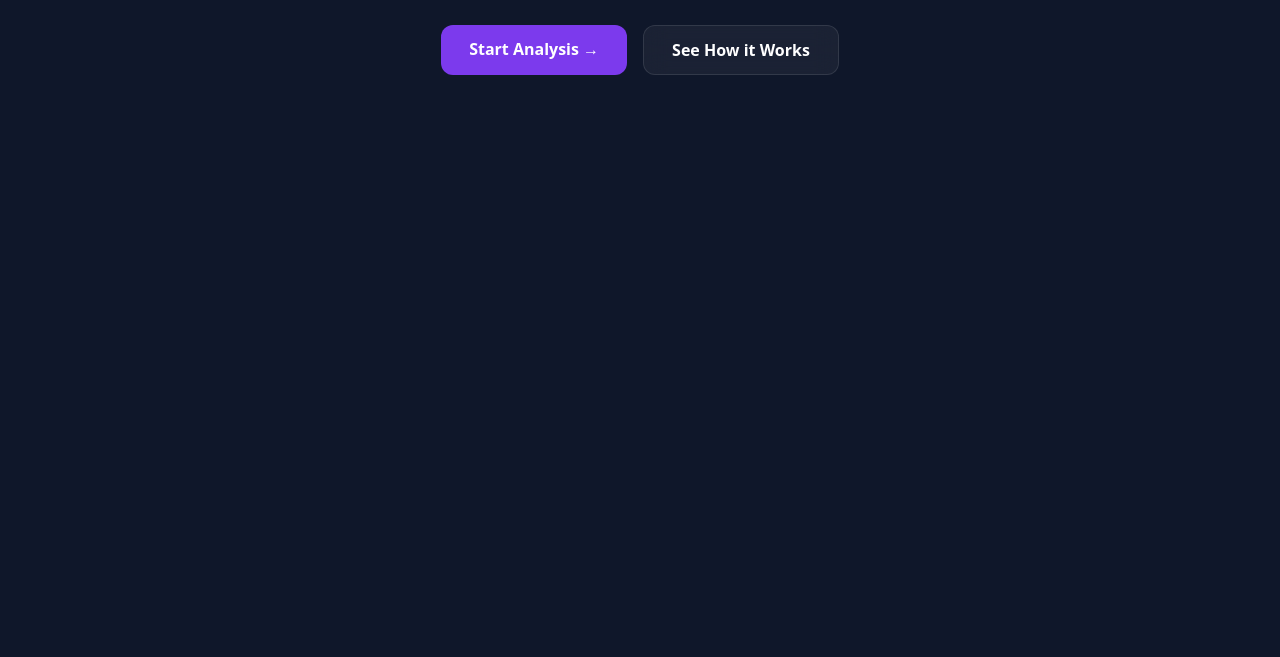
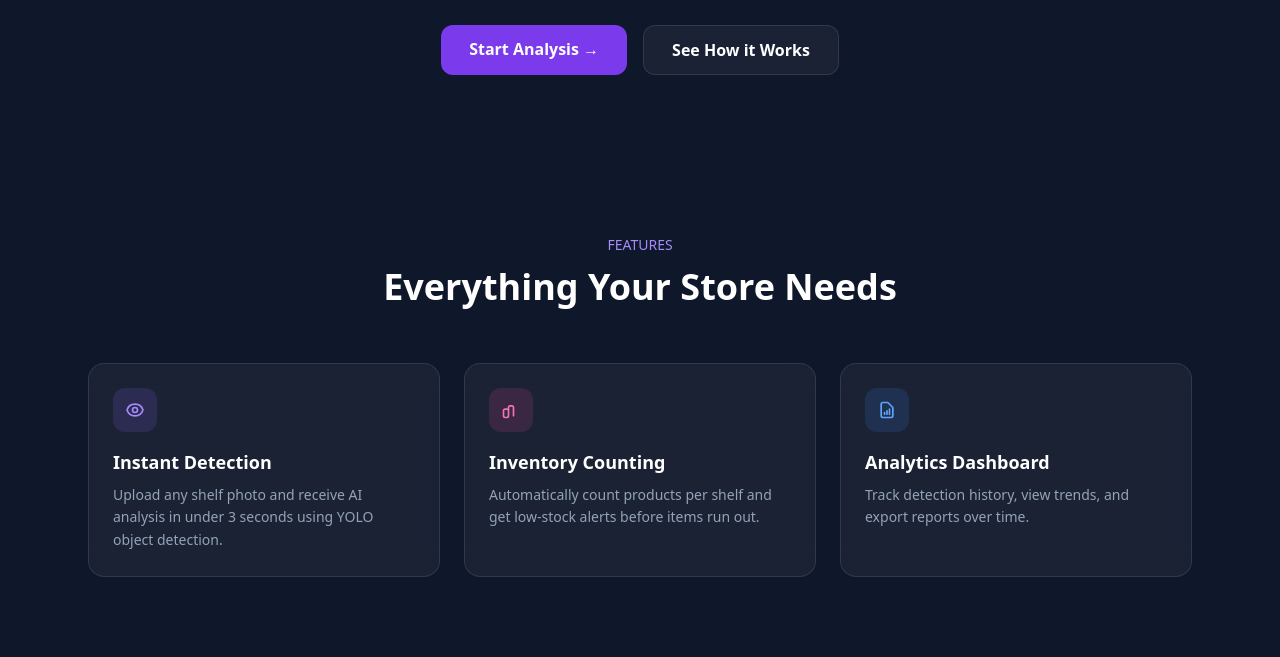
Before and after one commit to cvngi5/ShelfSense-AI, a Flask app: page / in a window 1280 px wide. Shown: the part 426-1083 px from the top of the page. Before the commit the page ends 501 px from the top, so only its background shows below. Run offline with Flask 3, Linux system fonts and the light colour scheme; some libraries are stand-ins or nearby versions.

Commit message:
feat: add features section with 3 glassmorphism cards

```diff
--- a/templates/index.html
+++ b/templates/index.html
@@ -71,6 +71,64 @@
           </div>
     </section>
 
+    <!-- Features Section -->
+     <section id="features" class="px-6 py-20 max-w-6xl mx-auto">
+
+        <div class="text-center mb-14">
+            <p class="text-violet-400 text-sm font-medium tracking-widset uppercase mb-3">Features</p>
+            <h2 class="text-3xl md:text-4xl font-bold text-white">
+                Everything Your Store Needs
+            </h2>
+        </div>
+
+        <div class="grid grid-cols-1 md:grid-cols-3 gap-6">
+
+            <!-- Card 1 -->
+             <div class="glass-card rounded-2xl p-6 hover:border-violet-500/40 transition-all duration-300">
+                <div class="w-11 h-11 bg-violet-500/15 rounded-xl flex items-center justify-center mb-4">
+                <svg class="w-5 h-5 text-violet-400" fill="none" stroke="currentColor" viewBox="0 0 24 24">
+                    <path stroke-linecap="round" stroke-linejoin="round" stroke-width="2"
+                        d="M15 12a3 3 0 11-6 0 3 3 0 016 0z M2.458 12C3.732 7.943 7.523 5 12 5c4.478 0 8.268 2.943 9.542 7-1.274 4.057-5.064 7-9.542 7-4.477 0-8.268-2.943-9.542-7z"/>
+                </svg>
+            </div>
+            <h3 class="text-white font-semibold text-lg mb-2">Instant Detection</h3>
+            <p class="text-slate-400 text-sm leading-relaxed">
+                Upload any shelf photo and receive AI analysis in under 3 seconds using YOLO object detection.
+            </p>
+        </div>
+
+        <!-- Card 2 -->
+        <div class="glass-card rounded-2xl p-6 hover:border-pink-500/40 transition-all duration-300">
+            <div class="w-11 h-11 bg-pink-500/15 rounded-xl flex items-center justify-center mb-4">
+                <svg class="w-5 h-5 text-pink-400" fill="none" stroke="currentColor" viewBox="0 0 24 24">
+                    <path stroke-linecap="round" stroke-linejoin="round" stroke-width="2"
+                        d="M9 19v-6a2 2 0 00-2-2H5a2 2 0 00-2 2v6a2 2 0 002 2h2a2 2 0 002-2zm0 0V9a2 2 0 012-2h2a2 2 0 012 2v10"/>
+                </svg>
+            </div>
+            <h3 class="text-white font-semibold text-lg mb-2">Inventory Counting</h3>
+            <p class="text-slate-400 text-sm leading-relaxed">
+                Automatically count products per shelf and get low-stock alerts before items run out.
+            </p>
+            </div>
+
+            <!-- Card 3 -->
+              <div class="glass-card rounded-2xl p-6 hover:border-blue-500/40 transition-all duration-300">
+            <div class="w-11 h-11 bg-blue-500/15 rounded-xl flex items-center justify-center mb-4">
+                <svg class="w-5 h-5 text-blue-400" fill="none" stroke="currentColor" viewBox="0 0 24 24">
+                    <path stroke-linecap="round" stroke-linejoin="round" stroke-width="2"
+                        d="M9 17v-2m3 2v-4m3 4v-6m2 10H7a2 2 0 01-2-2V5a2 2 0 012-2h5.586a1 1 0 01.707.293l5.414 5.414a1 1 0 01.293.707V19a2 2 0 01-2 2z"/>
+                </svg>
+            </div>
+            <h3 class="text-white font-semibold text-lg mb-2">Analytics Dashboard</h3>
+            <p class="text-slate-400 text-sm leading-relaxed">
+                Track detection history, view trends, and export reports over time.
+            </p>
+        </div>
+
+        </div>
+
+     </section>
+
    </main>
 
 </body>
```
